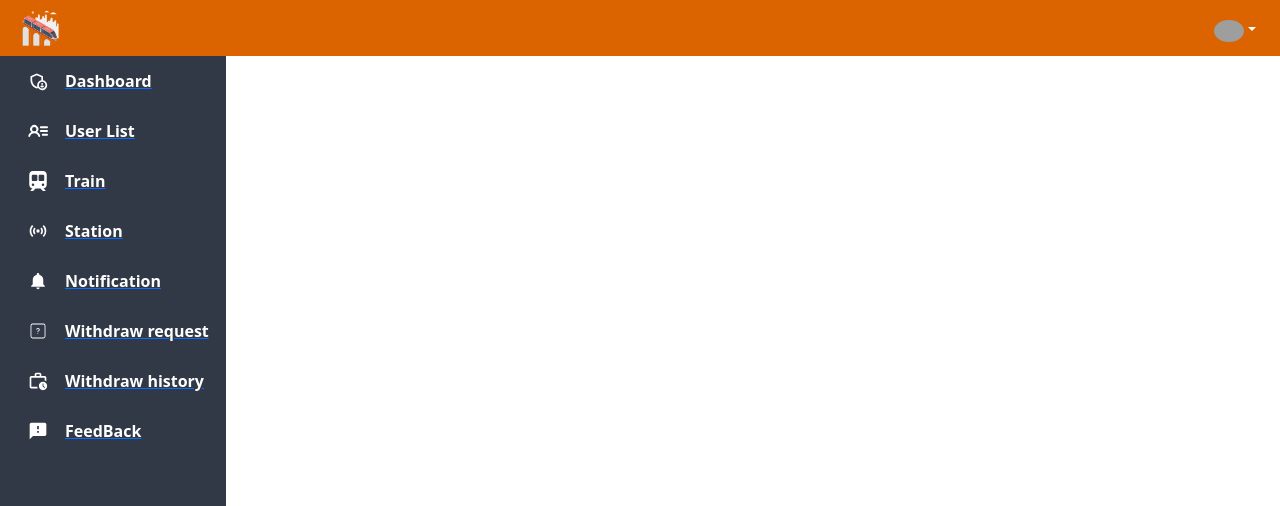
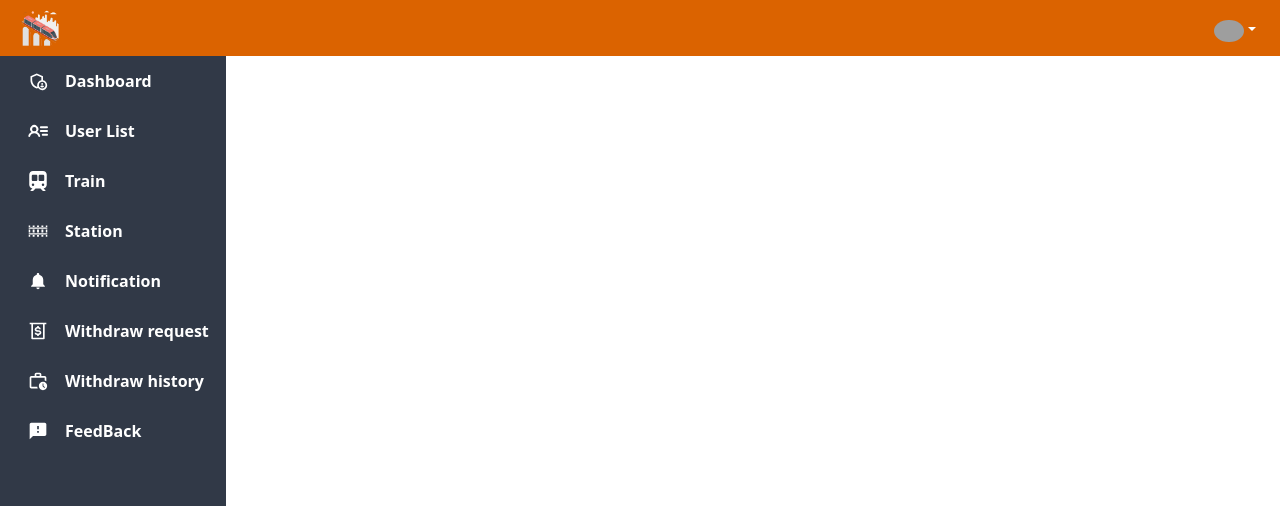
Before and after one commit to anbushan/Train-web-app, a React (Create React App) app: page /admin in a window 1280 px wide. Shown: the top 506 px of the page. Built offline with nearby package versions, Linux system fonts and the light colour scheme; sample sign-in values are in the browser's storage; grey boxes are pictures that could not be loaded.

Commit message:
clearing some bugs

```diff
--- a/src/pages/Navbars/ReactSidebar.js
+++ b/src/pages/Navbars/ReactSidebar.js
@@ -2,39 +2,55 @@ import React from 'react';
 import { Sidebar, Menu, MenuItem, SubMenu } from 'react-pro-sidebar';
 import { Link, useLocation } from 'react-router-dom';
 
-const ReactSidebar = ({ sidebarItems , onClick}) => {
-    const location = useLocation();
-
+const ReactSidebar = ({ sidebarItems, onClick }) => {
+  const location = useLocation();
 
   const renderMenuItems = (items) => {
     return items.map((item) => {
-        const isActive = location.pathname === item.url;
+      const isActive = location.pathname === item.url;
       if (item.children && item.children.length > 0) {
         return (
-          <SubMenu  className='fs-15 text-bolder' active={isActive} rootStyles={{
-            backgroundColor:'#313947',
-            color:"white",
-            ':hover':{
-                color:"black",
-
-            }
-
-          }}  key={item.id} title={item.label} label={item.label} icon={item.icon}>
+          <SubMenu
+            className='fs-15 text-bolder'
+            active={isActive}
+            rootStyles={{
+              backgroundColor: '#313947',
+              color: 'white',
+              ':hover': {
+                color: 'black',
+              },
+            }}
+            key={item.id}
+            title={item.label}
+            label={item.label}
+            icon={item.icon}
+          >
             {renderMenuItems(item.children)}
           </SubMenu>
         );
       } else {
         return (
-            <Link  className='textDecoration-none color-white'  to={item.url}>
-          <MenuItem onClick={onClick} className='fs-15 text-bolder' active={isActive} rootStyles={{
-            backgroundColor:'#313947',
-            color:"white",
-            ':hover':{
-                color: 'black',
-            }
-          }}  key={item.id} icon={item.icon}>
-            {item.label}
-          </MenuItem>
+          <Link
+            className='textDecoration-none color-white'
+            to={item.url}
+            style={{ textDecoration: 'none' }} // Add this style to remove underline
+          >
+            <MenuItem
+              onClick={onClick}
+              className='fs-15 text-bolder'
+              active={isActive}
+              rootStyles={{
+                backgroundColor: '#313947',
+                color: 'white',
+                ':hover': {
+                  color: 'black',
+                },
+              }}
+              key={item.id}
+              icon={item.icon}
+            >
+              {item.label}
+            </MenuItem>
           </Link>
         );
       }
@@ -42,22 +58,22 @@ const ReactSidebar = ({ sidebarItems , onClick}) => {
   };
 
   return (
-    <div style={{height: '100vh', overflow: 'hidden',}}>
-      <Sidebar  backgroundColor='#313947'  rootStyles={{
-        backgroundColor:'#313947',
-        color:"white",
-        fontWeight:"bolder",
-        width:"100%",
-        height:"100%",
-        borderColor:"#313947",
-
-  }}>
-        <Menu  iconShape="circle">
-          {renderMenuItems(sidebarItems)}
-        </Menu>
+    <div style={{ height: '100vh', overflow:'hidden'}}>
+      <Sidebar
+        backgroundColor='#313947'
+        rootStyles={{
+          backgroundColor: '#313947',
+          color: 'white',
+          fontWeight: 'bolder',
+          width: '100%',
+          height: '100%',
+          borderColor: '#313947',
+        }}
+      >
+        <Menu iconShape='circle'>{renderMenuItems(sidebarItems)}</Menu>
       </Sidebar>
     </div>
   );
-}
+};
 
 export default ReactSidebar;
--- a/src/pages/Navbars/SideMenu_Data.js
+++ b/src/pages/Navbars/SideMenu_Data.js
@@ -2,11 +2,11 @@
 import { MdOutlineAdminPanelSettings } from "react-icons/md";
 import { PiUserListBold } from "react-icons/pi";
 import { FaTrainSubway } from "react-icons/fa6";
-import { BiStation } from "react-icons/bi";
 import { IoMdNotifications } from "react-icons/io";
-import { CiSquareQuestion } from "react-icons/ci";
 import { MdOutlineWorkHistory } from "react-icons/md";
 import { MdFeedback } from "react-icons/md";
+import { GiRailway } from "react-icons/gi";
+import { BiMoneyWithdraw } from "react-icons/bi";
 
 export const sidebarItems = [
   {
@@ -22,7 +22,7 @@ export const sidebarItems = [
     "parent_id": null,
     "icon":<PiUserListBold size={20}/>,
     "order_index": 2,
-    "url": "/admin/Traininfo",
+    "url": "/admin/Userlist",
   },
   {
     "id": 3,
@@ -36,7 +36,7 @@ export const sidebarItems = [
     "id": 4,
     "label": "Station",
     "parent_id": null,
-    "icon":<BiStation  size={20}/>,
+    "icon":<GiRailway  size={20}/>,
     "order_index": 4,
     "url": "/admin/Station",
   },
@@ -52,7 +52,7 @@ export const sidebarItems = [
     "id": 6,
     "label": "Withdraw request",
     "parent_id": null,
-    "icon":<CiSquareQuestion size={20}/>,
+    "icon":<BiMoneyWithdraw size={20}/>,
     "order_index": 6,
     "url": "/admin/Withdrawrequest",
   },
@@ -70,6 +70,6 @@ export const sidebarItems = [
     "parent_id": null,
     "icon":<MdFeedback   size={20}/>,
     "order_index": 8,
-    "url": "/admin/FeedBack",
+    "url": "/admin/Feedback",
   },
 ];
--- a/src/pages/Navbars/Sidebar.js
+++ b/src/pages/Navbars/Sidebar.js
@@ -8,7 +8,7 @@ const Sidebar = () => {
 
   return (
     <div className='rounded position-fixed'>
-     <Container fluid className='d-sm-none sidebar  d-md-none d-lg-block d-xxl-block d-xl-block  justify-content-start align-items-start d-none ' style={{height:"92vh",width:"100%",overflowY:"auto",marginLeft:"-24px"}} >
+     <Container fluid className='d-sm-none sidebar  d-md-none d-lg-block d-xxl-block d-xl-block  justify-content-start align-items-start d-none ' style={{height:"92vh",width:"100%",overflowY:"hidden",marginLeft:"-24px"}} >
     <ReactSidebar sidebarItems={sidebarItems}/>
 
     </Container>
```
